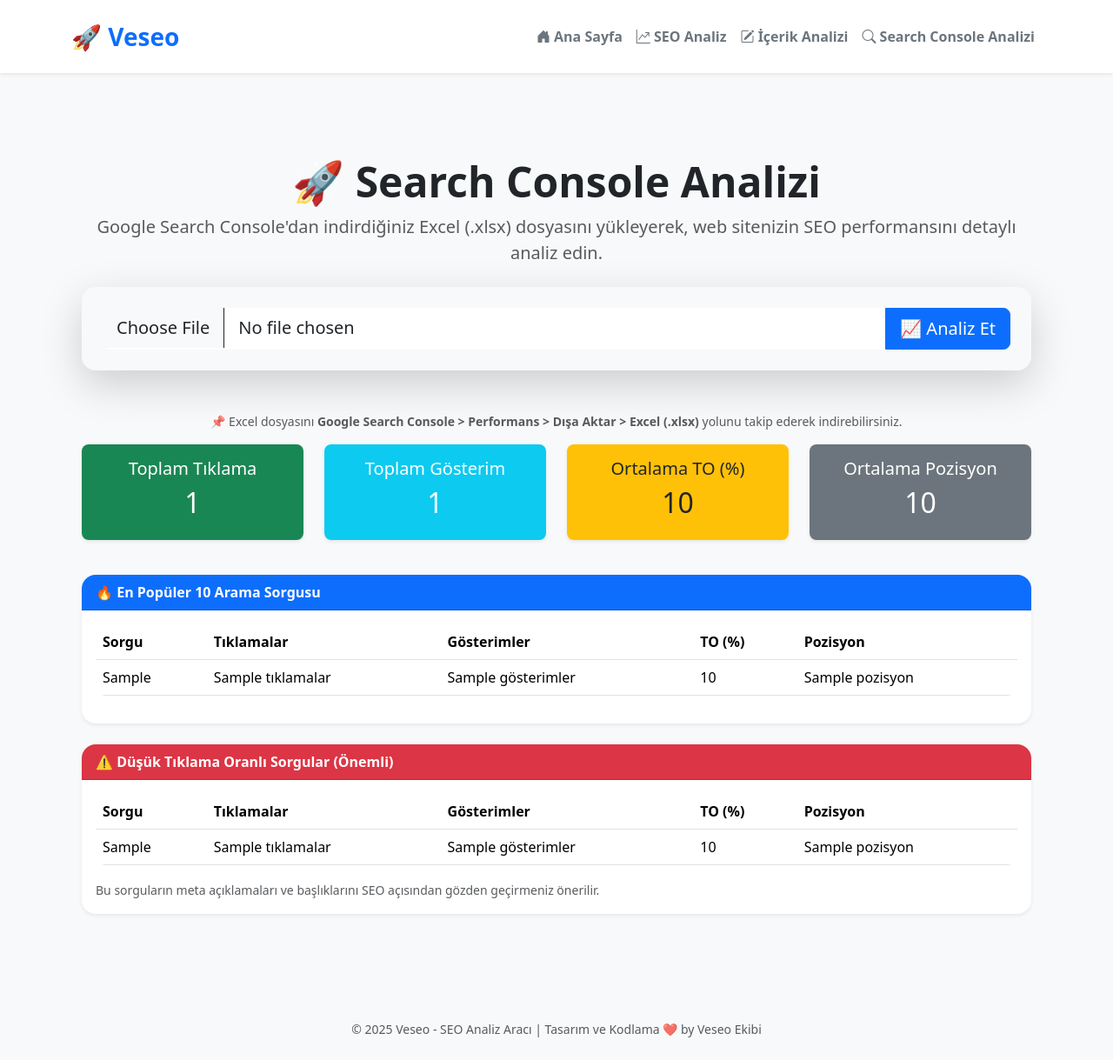
After one commit to yilmazemrecom/vesseo, a FastAPI app: template app/templates/search_analysis.html in a window 1280 px wide. The commit adds this page. Shown: the whole page at 87% size. Run offline with FastAPI, Linux system fonts and the light colour scheme; the template is opened without the code that fills it: most values are stand-ins (such as "Sample title", 1, 10 or a date in 2020); some libraries are stand-ins or nearby versions.

Commit message:
Kullanıcı arayüzü güncellemeleri yapıldı; içerik analizi sayfası ve ana sayfa için yeni tasarım unsurları eklendi. CKEditor yapılandırması düzeltildi ve API yolları güncellendi. Arka planda arama analizi için yeni bir modül eklendi.

```diff
--- a/app/content_analysis.py
+++ b/app/content_analysis.py
@@ -157,7 +157,7 @@ def analyze_content(title: str = Form(...), meta_desc: str = Form(...), content:
     h1_count = content.count("<h1>")
     h2_count = content.count("<h2>")
     h3_count = content.count("<h3>")
-    image_count = content.count("<img")
+
     alt_analysis = check_alt_tags(content)
 
     # 📌 İçerikteki tüm görselleri al
@@ -179,6 +179,8 @@ def analyze_content(title: str = Form(...), meta_desc: str = Form(...), content:
                 "file_name": img_filename,
                 "error": "Görsel sunucuda bulunamadı!"
             })
+
+
 
     recommendations = []
     successes = []
@@ -224,6 +226,7 @@ def analyze_content(title: str = Form(...), meta_desc: str = Form(...), content:
         "recommendations": recommendations,
         "successes": successes,
         "image_analysis": image_analysis_results,
-        "image_count": image_count
+        "image_count" : len(img_urls)
+
 
     }
--- a/app/main.py
+++ b/app/main.py
@@ -9,7 +9,8 @@ from app.analysis import analyze_url
 from app.content_analysis import router as content_analysis_router
 from fastapi.middleware.cors import CORSMiddleware
 import logging
-
+from app import search_analysis
+from fastapi.responses import HTMLResponse
 
 
 app = FastAPI()
@@ -21,7 +22,8 @@ app.mount("/static", StaticFiles(directory="app/static"), name="static")
 app.mount("/uploads", StaticFiles(directory="app/uploads"), name="uploads")
 
 
-app.include_router(content_analysis_router, prefix="/api")
+app.include_router(content_analysis_router)
+app.include_router(search_analysis.router)
 
 # 📌 CORS Middleware
 app.add_middleware(
@@ -84,5 +86,6 @@ async def content_analysis_page(request: Request):
     return templates.TemplateResponse("content_analysis.html", {"request": request})
 
 
+
 if __name__ == "__main__":
     uvicorn.run(app, host="0.0.0.0", port=8000)
--- a/app/static/js/ckeditor_config.js
+++ b/app/static/js/ckeditor_config.js
@@ -38,7 +38,7 @@ class CustomUploadAdapter {
                 const data = new FormData();
                 data.append("file", file);
 
-                fetch("/api/upload-image/", {
+                fetch("/upload-image/", {
                     method: "POST",
                     body: data
                 })
@@ -82,7 +82,7 @@ document.getElementById("analyzeBtn").addEventListener("click", function () {
     formData.append("meta_desc", metaDesc);
     formData.append("content", content);
 
-    fetch("/api/content-analysis/", {
+    fetch("/content-analysis/", {
         method: "POST",
         headers: { "Content-Type": "application/x-www-form-urlencoded" },
         body: formData.toString()
--- a/app/static/style.css
+++ b/app/static/style.css
@@ -15,3 +15,77 @@
     from { transform: translateY(20px); opacity: 0; }
     to { transform: translateY(0); opacity: 1; }
 }
+
+
+body {
+    background-color: #f8f9fa;
+}
+
+.card {
+    transition: all 0.4s ease-in-out;
+    border: none;
+}
+
+.card:hover {
+    transform: translateY(-6px);
+    box-shadow: 0 12px 20px rgba(0,0,0,0.15);
+}
+
+.table {
+    border-radius: 0.75rem;
+    overflow: hidden;
+}
+
+.table-hover tbody tr:hover {
+    background-color: rgba(0,123,255,0.08);
+}
+
+.input-group input {
+    border: none;
+    box-shadow: none;
+}
+
+.input-group button {
+    transition: 0.3s ease;
+}
+
+.input-group button:hover {
+    transform: scale(1.05);
+}
+
+
+.navbar-nav .nav-link {
+    transition: color 0.3s ease, transform 0.3s ease;
+}
+
+.navbar-nav .nav-link:hover {
+    color: #0d6efd !important;
+    transform: translateY(-3px);
+}
+
+.navbar-brand {
+    transition: transform 0.3s ease;
+}
+
+.navbar-brand:hover {
+    transform: scale(1.05);
+}
+
+
+.hover-shadow {
+    transition: all 0.3s ease;
+}
+
+.hover-shadow:hover {
+    transform: translateY(-10px);
+    box-shadow: 0 15px 30px rgba(0,0,0,0.1);
+}
+
+.btn-primary {
+    transition: transform 0.3s ease;
+}
+
+.btn-primary:hover {
+    transform: translateY(-5px);
+    box-shadow: 0 10px 20px rgba(0,123,255,0.3);
+}
--- a/app/templates/base.html
+++ b/app/templates/base.html
@@ -1,39 +1,69 @@
 <!DOCTYPE html>
 <html lang="tr">
+
 <head>
     <meta charset="UTF-8">
     <meta name="viewport" content="width=device-width, initial-scale=1.0">
     <title>{% block title %}Veseo{% endblock %}</title>
-    <link href="https://cdn.jsdelivr.net/npm/bootstrap@5.3.0/dist/css/bootstrap.min.css" rel="stylesheet">
-    <script src="https://cdn.jsdelivr.net/npm/bootstrap@5.3.0/dist/js/bootstrap.bundle.min.js"></script>
+    <link rel="stylesheet" href="{{ url_for('static', path='/bootstrap.min.css') }}">
     <link rel="stylesheet" href="{{ url_for('static', path='/style.css') }}">
+    <link rel="stylesheet" href="https://cdn.jsdelivr.net/npm/bootstrap-icons/font/bootstrap-icons.min.css">
+
+    <script src="{{ url_for('static', path='/bootstrap.bundle.min.js') }}"></script>
 </head>
+
 <body>
-    <!-- Üst Menü Çubuğu -->
-    <nav class="navbar navbar-expand-lg navbar-light bg-white shadow-sm p-3">
-        <div class="container-fluid">
-            <a class="navbar-brand fw-bold" href="/">Veseo</a>
-            <button class="navbar-toggler" type="button" data-bs-toggle="collapse" data-bs-target="#navbarNav" aria-controls="navbarNav" aria-expanded="false" aria-label="Toggle navigation">
+
+    <!-- Modern Navbar -->
+    <nav class="navbar navbar-expand-lg navbar-light bg-white shadow-sm py-3">
+        <div class="container">
+            <a class="navbar-brand fw-bold fs-3 text-primary" href="/">
+                🚀 Veseo
+            </a>
+            <button class="navbar-toggler border-0" type="button" data-bs-toggle="collapse"
+                data-bs-target="#navbarNav" aria-controls="navbarNav" aria-expanded="false"
+                aria-label="Menüyü Aç/Kapat">
                 <span class="navbar-toggler-icon"></span>
             </button>
-            <div class="collapse navbar-collapse" id="navbarNav">
-                <ul class="navbar-nav ms-auto">
-                    <li class="nav-item"><a class="nav-link" href="/">Ana Sayfa</a></li>
-                    <li class="nav-item"><a class="nav-link" href="/analyze">SEO Analiz</a></li>
-                    <li class="nav-item"><a class="nav-link" href="/content-analysis">İçerik Analizi</a></li>
+            <div class="collapse navbar-collapse justify-content-end" id="navbarNav">
+                <ul class="navbar-nav fw-semibold">
+                    <li class="nav-item">
+                        <a class="nav-link text-secondary" href="/">
+                            <i class="bi bi-house-door-fill"></i> Ana Sayfa
+                        </a>
+                    </li>
+                    <li class="nav-item">
+                        <a class="nav-link text-secondary" href="/analyze">
+                            <i class="bi bi-graph-up-arrow"></i> SEO Analiz
+                        </a>
+                    </li>
+                    <li class="nav-item">
+                        <a class="nav-link text-secondary" href="/content-analysis">
+                            <i class="bi bi-pencil-square"></i> İçerik Analizi
+                        </a>
+                    </li>
+                    <li class="nav-item">
+                        <a class="nav-link text-secondary" href="/search_analysis">
+                            <i class="bi bi-search"></i> Search Console Analizi
+                        </a>
+                    </li>
                 </ul>
             </div>
         </div>
     </nav>
 
-    <div class="container mt-4">
+    <!-- İçerik Alanı -->
+    <div class="container mt-5">
         {% block content %}{% endblock %}
     </div>
 
-    <footer class="bg-light py-3 mt-5">
+    <!-- Modern Footer -->
+    <footer class="bg-light py-4 mt-5 shadow-sm">
         <div class="container text-center">
-            <p class="mb-0">© 2025 Veseo - SEO Analiz Aracı</p>
+            <small class="text-muted">© 2025 Veseo - SEO Analiz Aracı | Tasarım ve Kodlama ❤️ by Veseo Ekibi</small>
         </div>
     </footer>
+
 </body>
+
 </html>
--- /dev/null
+++ b/app/templates/search_analysis.html
@@ -0,0 +1,120 @@
+{% extends "base.html" %}
+{% block content %}
+<div class="container py-5">
+    <div class="text-center mb-4">
+        <h2 class="display-5 fw-bold">
+            🚀 Search Console Analizi
+        </h2>
+        <p class="lead text-muted">Google Search Console'dan indirdiğiniz Excel (.xlsx) dosyasını yükleyerek, web sitenizin SEO performansını detaylı analiz edin.</p>
+    </div>
+
+    <div class="card shadow-lg rounded-4 p-4 mb-5 bg-light animate-fade-in">
+        <form action="/search_analysis" method="post" enctype="multipart/form-data">
+            <div class="input-group">
+                <input type="file" name="file" accept=".xlsx" class="form-control form-control-lg rounded-start-3" required>
+                <button type="submit" class="btn btn-primary btn-lg rounded-end-3">
+                    📈 Analiz Et
+                </button>
+            </div>
+        </form>
+    </div>
+    <div class="text-center text-muted small">
+        <p>
+          📌 Excel dosyasını <strong>Google Search Console > Performans > Dışa Aktar > Excel (.xlsx)</strong> yolunu takip ederek indirebilirsiniz.
+        </p>
+      </div>
+
+    {% if analysis %}
+    <div class="row text-center mb-4">
+        <div class="col-md-3 mb-3">
+            <div class="card shadow-sm rounded-3 bg-success text-white py-3">
+                <h5>Toplam Tıklama</h5>
+                <h2>{{ analysis.total_clicks }}</h2>
+            </div>
+        </div>
+        <div class="col-md-3 mb-3">
+            <div class="card shadow-sm rounded-3 bg-info text-white py-3">
+                <h5>Toplam Gösterim</h5>
+                <h2>{{ analysis.total_impressions }}</h2>
+            </div>
+        </div>
+        <div class="col-md-3 mb-3">
+            <div class="card shadow-sm rounded-3 bg-warning text-dark py-3">
+                <h5>Ortalama TO (%)</h5>
+                <h2>{{ analysis.average_ctr }}</h2>
+            </div>
+        </div>
+        <div class="col-md-3 mb-3">
+            <div class="card shadow-sm rounded-3 bg-secondary text-white py-3">
+                <h5>Ortalama Pozisyon</h5>
+                <h2>{{ analysis.average_position }}</h2>
+            </div>
+        </div>
+    </div>
+
+    <div class="card shadow-sm rounded-4">
+        <div class="card-header bg-primary text-white rounded-top-4">
+            🔥 <strong>En Popüler 10 Arama Sorgusu</strong>
+        </div>
+        <div class="card-body table-responsive">
+            <table class="table table-hover align-middle">
+                <thead>
+                    <tr>
+                        <th>Sorgu</th>
+                        <th>Tıklamalar</th>
+                        <th>Gösterimler</th>
+                        <th>TO (%)</th>
+                        <th>Pozisyon</th>
+                    </tr>
+                </thead>
+                <tbody>
+                {% for query in analysis.top_queries %}
+                    <tr>
+                        <td>{{ query['En çok yapılan sorgular'] }}</td>
+                        <td>{{ query['Tıklamalar'] }}</td>
+                        <td>{{ query['Gösterimler'] }}</td>
+                        <td>{{ (query['TO']*100)|round(2) }}</td>
+                        <td>{{ query['Pozisyon'] }}</td>
+                    </tr>
+                {% endfor %}
+                </tbody>
+            </table>
+        </div>
+    </div>
+
+    {% if analysis.low_ctr_queries %}
+    <div class="card shadow-sm rounded-4 mt-4">
+        <div class="card-header bg-danger text-white rounded-top-4">
+            ⚠️ <strong>Düşük Tıklama Oranlı Sorgular (Önemli)</strong>
+        </div>
+        <div class="card-body table-responsive">
+            <table class="table table-hover align-middle">
+                <thead>
+                    <tr>
+                        <th>Sorgu</th>
+                        <th>Tıklamalar</th>
+                        <th>Gösterimler</th>
+                        <th>TO (%)</th>
+                        <th>Pozisyon</th>
+                    </tr>
+                </thead>
+                <tbody>
+                {% for query in analysis.low_ctr_queries %}
+                    <tr>
+                        <td>{{ query['En çok yapılan sorgular'] }}</td>
+                        <td>{{ query['Tıklamalar'] }}</td>
+                        <td>{{ query['Gösterimler'] }}</td>
+                        <td>{{ (query['TO']*100)|round(2) }}</td>
+                        <td>{{ query['Pozisyon'] }}</td>
+                    </tr>
+                {% endfor %}
+                </tbody>
+            </table>
+            <small class="text-muted">Bu sorguların meta açıklamaları ve başlıklarını SEO açısından gözden geçirmeniz önerilir.</small>
+        </div>
+    </div>
+    {% endif %}
+
+    {% endif %}
+</div>
+{% endblock %}
```
Also changed, not shown: app/search_analysis.py (added, +58 -0 lines), app/templates/analyze.html (+7 -8 lines), app/templates/content_analysis.html (+8 -2 lines), app/templates/index.html (+72 -2 lines).
